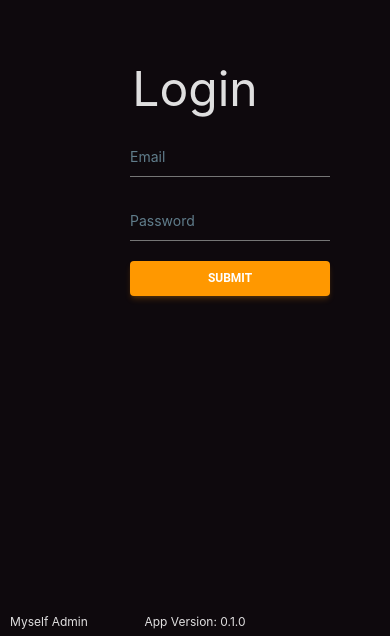
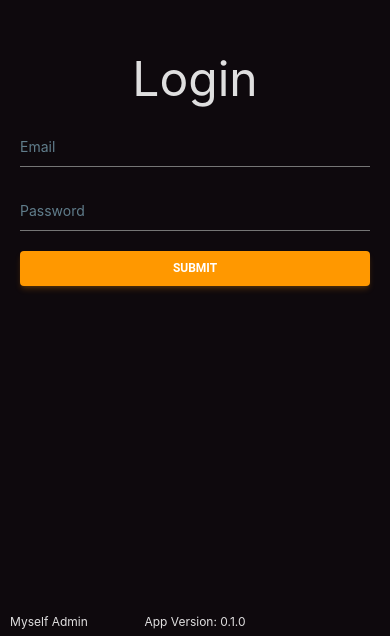
Before and after one commit to RDoneux/mslf-web-admin, a React (Vite) app: page /login in a window 390 px wide. Shown: the part 208-844 px from the top of the page. Built offline with nearby package versions, Linux system fonts and the light colour scheme; no server answers.

Commit message:
fix: addsd mobile styles for login component

```diff
--- a/src/authentication/Login.tsx
+++ b/src/authentication/Login.tsx
@@ -36,7 +36,7 @@ export default function Login() {
   return (
     <div className="w-full h-full flex items-center justify-center flex-col">
       <h1 className="text-5xl ">Login</h1>
-      <form className="grid gap-5 w-1/3 pt-5">
+      <form className="grid gap-5 w-full p-5 md:w-[400px] ">
         <MslfInput
           onChange={(e) => setEmail(e)}
           value={email}
```
